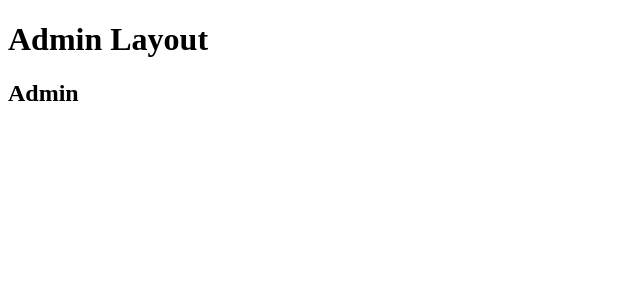
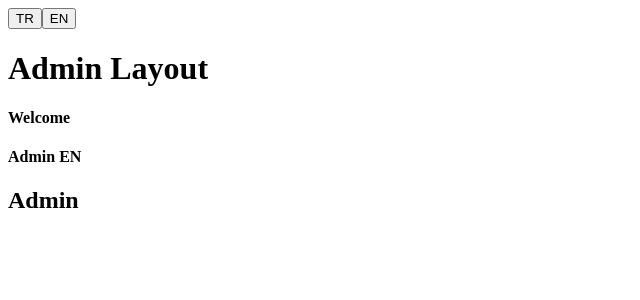
Before and after one commit to elbaley/trade-in, a React (Vite) app in the folder client/: page /admin in a window 1280 px wide. Shown: the top 300 px of the page, without its empty margins (0-640 px from the left). Built offline with nearby package versions, Linux system fonts and the light colour scheme.

Commit message:
chore: add i18n lib

```diff
--- a/client/package.json
+++ b/client/package.json
@@ -15,9 +15,11 @@
     "@tanstack/react-router": "^1.112.18",
     "class-variance-authority": "^0.7.1",
     "clsx": "^2.1.1",
+    "i18next": "^24.2.2",
     "lucide-react": "^0.477.0",
     "react": "^19.0.0",
     "react-dom": "^19.0.0",
+    "react-i18next": "^15.4.1",
     "tailwind-merge": "^3.0.2",
     "tailwindcss": "^4.0.11",
     "tailwindcss-animate": "^1.0.7"
@@ -30,10 +32,12 @@
     "@types/react": "^19.0.10",
     "@types/react-dom": "^19.0.4",
     "@vitejs/plugin-react": "^4.3.4",
+    "chalk": "^5.4.1",
     "eslint": "^9.21.0",
     "eslint-plugin-react-hooks": "^5.1.0",
     "eslint-plugin-react-refresh": "^0.4.19",
     "globals": "^15.15.0",
+    "i18next-scanner-typescript": "^1.2.1",
     "typescript": "~5.7.2",
     "typescript-eslint": "^8.24.1",
     "vite": "^6.2.0"
--- /dev/null
+++ b/client/src/components/LanguageSwitcher.tsx
@@ -0,0 +1,25 @@
+import { useTranslation } from "react-i18next";
+import { Button } from "./ui/button";
+
+export const LanguageSwitcher = () => {
+  const { i18n } = useTranslation();
+
+  return (
+    <div className="flex gap-2">
+      <Button
+        onClick={() => {
+          i18n.changeLanguage("tr");
+        }}
+      >
+        TR
+      </Button>
+      <Button
+        onClick={() => {
+          i18n.changeLanguage("en");
+        }}
+      >
+        EN
+      </Button>
+    </div>
+  );
+};
--- /dev/null
+++ b/client/src/i18n.js
@@ -0,0 +1,30 @@
+import i18n from "i18next";
+import { initReactI18next } from "react-i18next";
+import en from "./i18n/en/translation.json";
+import tr from "./i18n/tr/translation.json";
+
+// the translations
+// (tip move them in a JSON file and import them,
+// or even better, manage them separated from your code: https://react.i18next.com/guides/multiple-translation-files)
+const resources = {
+  en: {
+    translation: en,
+  },
+  tr: {
+    translation: tr,
+  },
+};
+
+i18n
+  .use(initReactI18next) // passes i18n down to react-i18next
+  .init({
+    resources,
+    lng: "en", // language to use, more information here: https://www.i18next.com/overview/configuration-options#languages-namespaces-resources
+    // you can use the i18n.changeLanguage function to change the language manually: https://www.i18next.com/overview/api#changelanguage
+    // if you're using a language detector, do not define the lng option
+    interpolation: {
+      escapeValue: false, // react already safes from xss
+    },
+  });
+
+export default i18n;
--- /dev/null
+++ b/client/src/i18n/en/translation.json
@@ -0,0 +1,4 @@
+{
+  "welcome": "Welcome",
+  "adminTest": "Admin EN"
+}
--- /dev/null
+++ b/client/src/i18n/tr/translation.json
@@ -0,0 +1,4 @@
+{
+  "welcome": "Hoşgeldiniz",
+  "adminTest": "Admin TR"
+}
--- a/client/src/main.tsx
+++ b/client/src/main.tsx
@@ -1,4 +1,5 @@
 import { StrictMode } from "react";
+import "./i18n";
 import ReactDOM from "react-dom/client";
 import { Link, RouterProvider, createRouter } from "@tanstack/react-router";
 
@@ -8,6 +9,7 @@ import { routeTree } from "./routeTree.gen";
 // Create a new router instance
 const router = createRouter({
   routeTree,
+  context: undefined!,
   defaultNotFoundComponent: () => {
     return (
       <div>
--- a/client/src/routes/(client)/index.tsx
+++ b/client/src/routes/(client)/index.tsx
@@ -1,3 +1,4 @@
+import { useTranslation } from "react-i18next";
 import { createFileRoute } from "@tanstack/react-router";
 
 export const Route = createFileRoute("/(client)/")({
@@ -5,9 +6,11 @@ export const Route = createFileRoute("/(client)/")({
 });
 
 function Index() {
+  const { t } = useTranslation();
   return (
     <div className="p-2">
       <h2>Home</h2>
+      <h3>{t("welcome")}</h3>
     </div>
   );
 }
--- a/client/src/routes/__root.tsx
+++ b/client/src/routes/__root.tsx
@@ -1,11 +1,15 @@
 import { createRootRoute, Outlet } from "@tanstack/react-router";
 import { TanStackRouterDevtools } from "@tanstack/router-devtools";
+import { LanguageSwitcher } from "@/components/LanguageSwitcher";
 
 export const Route = createRootRoute({
-  component: () => (
-    <>
-      <Outlet />
-      <TanStackRouterDevtools />
-    </>
-  ),
+  component: () => {
+    return (
+      <>
+        <LanguageSwitcher />
+        <Outlet />
+        <TanStackRouterDevtools />
+      </>
+    );
+  },
 });
--- a/client/src/routes/admin/route.tsx
+++ b/client/src/routes/admin/route.tsx
@@ -1,13 +1,17 @@
 import { createFileRoute, Outlet } from "@tanstack/react-router";
+import { useTranslation } from "react-i18next";
 
 export const Route = createFileRoute("/admin")({
   component: ClientLayout,
 });
 
 function ClientLayout() {
+  const { t } = useTranslation();
   return (
     <div>
       <h1>Admin Layout</h1>
+      <h4>{t("welcome")}</h4>
+      <h4>{t("adminTest")}</h4>
       <div>
         <Outlet />
       </div>
```
Also changed, not shown: client/i18next-scanner.config.cjs (added, +39 -0 lines), client/src/App.tsx (deleted, +0 -17 lines), 1 other file (tests, documents, lock files or other folders).
